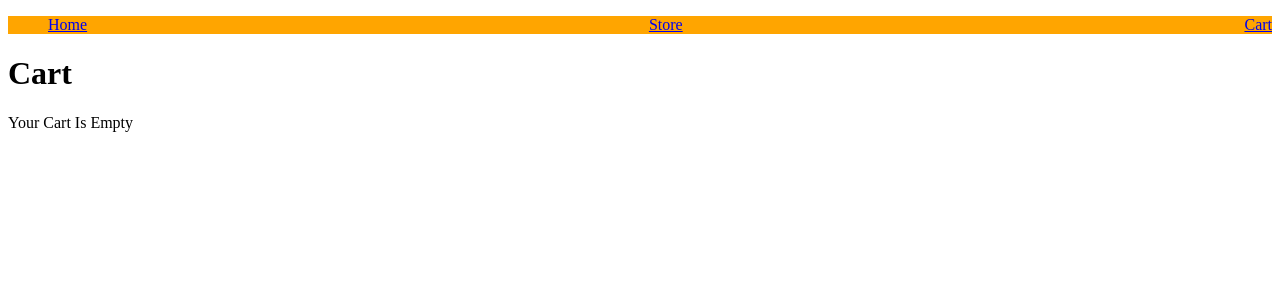
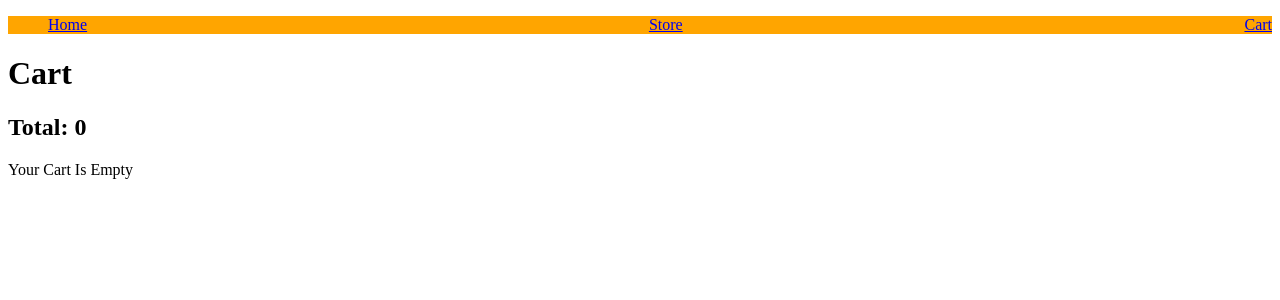
Before and after one commit to norristown/shoppingcart, a React (Vite) app: page /cart in a window 1280 px wide. Shown: the top 300 px of the page. Built offline with nearby package versions, Linux system fonts and the light colour scheme.

Commit message:
cart page now displays total

```diff
--- a/src/pages/Cart.jsx
+++ b/src/pages/Cart.jsx
@@ -12,10 +12,15 @@ function Cart({cartItems, onSetCartItems}) {
   function handleAddCartItem(id) {
     onSetCartItems(prev => prev.map(item => item.id === id ? { ...item, quantity: item.quantity + 1 } : item))
   }
+  const total = cartItems.reduce(
+    (acc, curr) => acc + curr.price * curr.quantity,
+    0
+  );
   return (
     <div>
       <PageNav />
       <h1>Cart</h1>
+      <h2>Total: {total}</h2>
       {cartItems.length === 0 ? <div>Your Cart Is Empty</div> :
         <div  style={{
           display: "grid",
```
